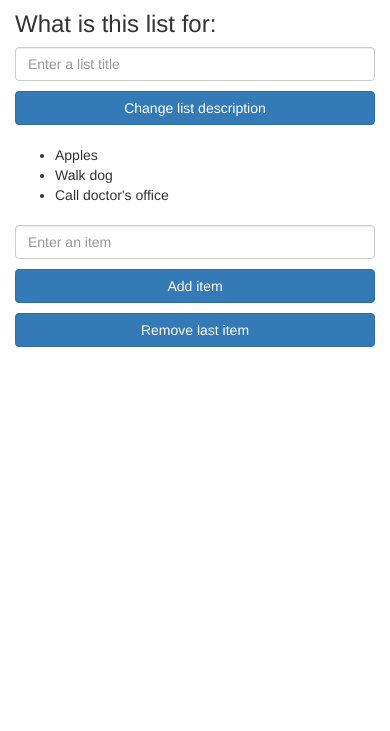
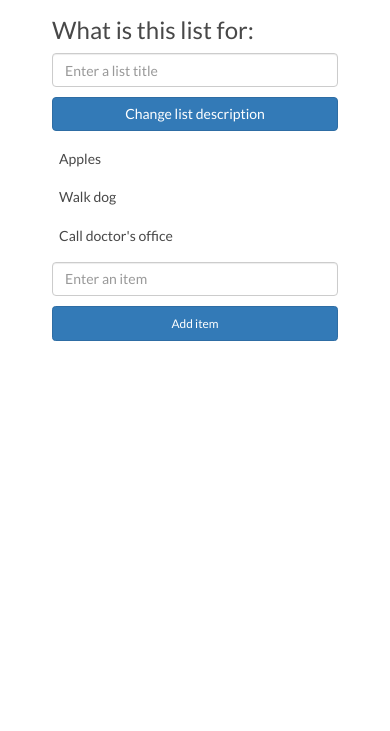
Before and after one commit to Bugs23/list-creator, a plain HTML site: page index.html in a window 390 px wide. Shown: the part 113-844 px from the top of the page. Drawn offline with nearby package versions, Linux system fonts and the light colour scheme.

```diff
--- a/index.html
+++ b/index.html
@@ -1,9 +1,11 @@
 <!DOCTYPE html>
-<html>
-
+<html lang="en">
 <head>
-    <title>JavaScript Practice</title>
+    <title>Bootstrap Example</title>
+    <meta charset="utf-8">
+    <meta name="viewport" content="width=device-width, initial-scale=1">
     <link rel="stylesheet" href="https://maxcdn.bootstrapcdn.com/bootstrap/3.3.7/css/bootstrap.min.css">
+    <link rel="stylesheet" href="styles.css">
 </head>
 
 <body>
@@ -16,14 +18,13 @@
                     <h3 class="description">What is this list for:</h3>
                     <input type="text" class="description form-control" placeholder="Enter a list title">
                     <button class="description btn btn-primary btn-block" style="margin: 10px 0;">Change list description</button>
-                    <ul style="margin: 20px 0">
+                    <ul>
                         <li>Apples</li>
                         <li>Walk dog</li>
                         <li>Call doctor's office</li>
                     </ul>
                     <input type="text" class="addItemInput form-control" placeholder="Enter an item">
-                    <button class="addItemButton btn btn-primary btn-block" style="margin: 10px 0;">Add item</button>
-                    <button class="removeItemButton btn btn-primary btn-block" style="margin: 10px 0;">Remove last item</button>
+                    <button class="addItemButton btn-primary btn-block" style="margin: 10px 0;">Add item</button>
                 </div>
             </div>
         </div>
```
